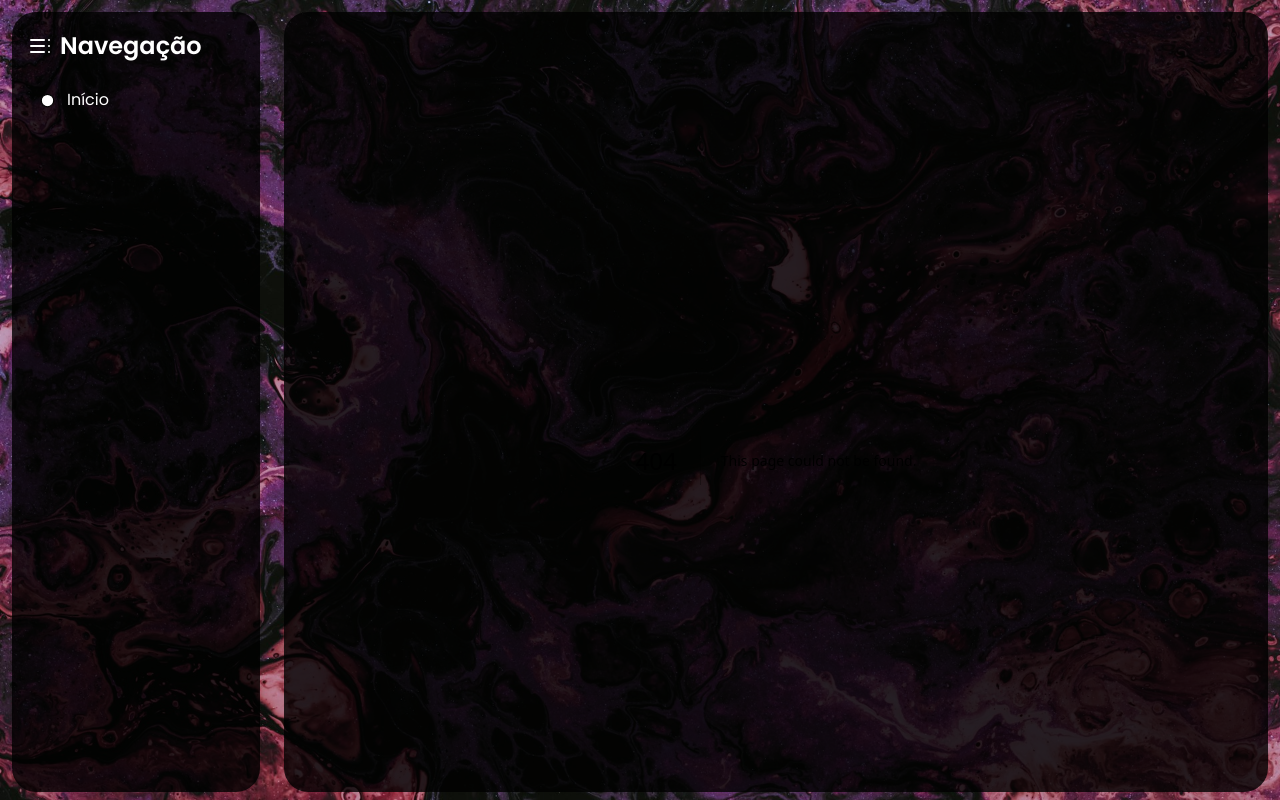
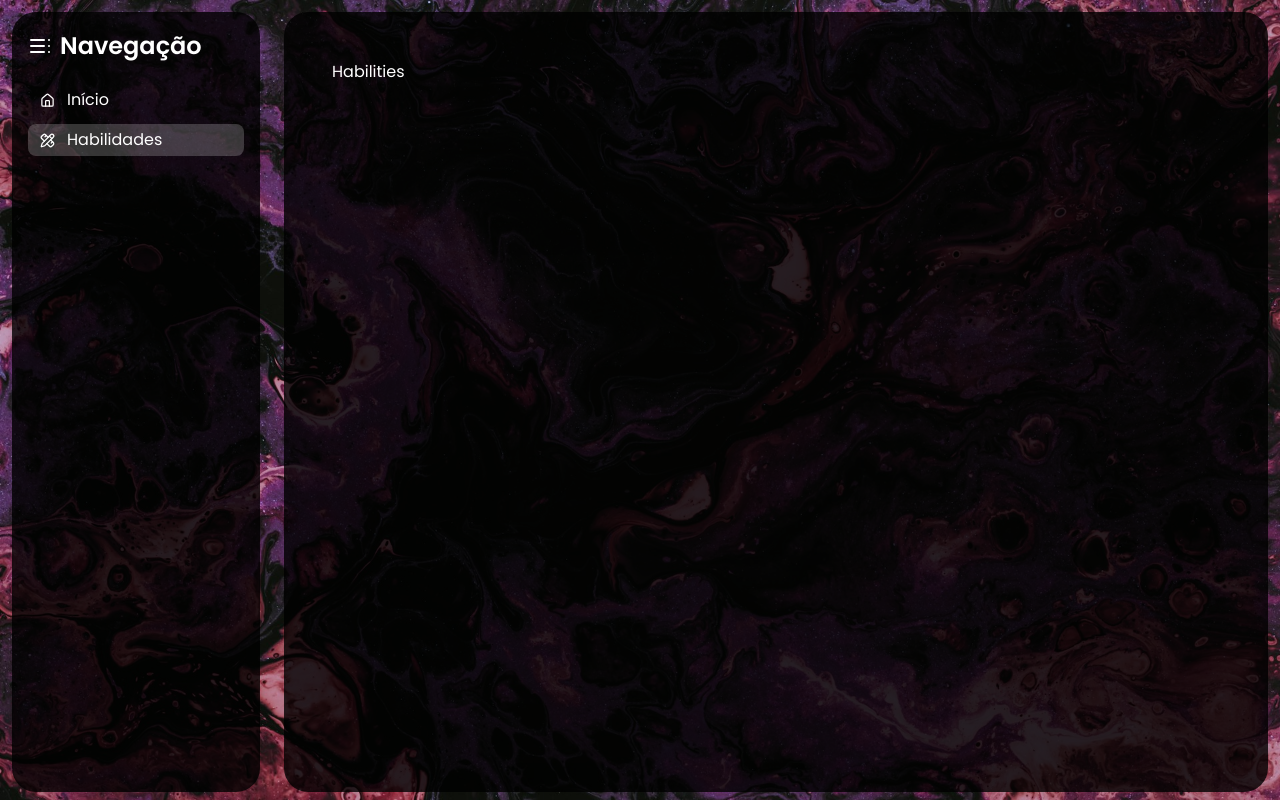
Before and after one commit to larissaOliveiraz/portfolio-next, a Next.js app: page /habilities in a window 1280 px wide. Before the commit this address had no page. Built offline with nearby package versions, Linux system fonts and the light colour scheme.

Commit message:
feat: base habilities page

```diff
--- /dev/null
+++ b/src/app/habilities/page.tsx
@@ -0,0 +1,3 @@
+export default function Habilities() {
+  return <div className="text-white">Habilities</div>;
+}
--- a/src/components/Header.tsx
+++ b/src/components/Header.tsx
@@ -1,6 +1,6 @@
 "use client";
 
-import { TableOfContents } from "lucide-react";
+import { House, PencilRuler, TableOfContents } from "lucide-react";
 import { HeaderButton } from "./HeaderButton";
 import { usePathname } from "next/navigation";
 
@@ -14,8 +14,14 @@ export function Header() {
         <h2 className="text-white font-[600] text-[1.5rem]">Navegação</h2>
       </div>
 
-      <div>
-        <HeaderButton title="Início" isActive={pathname === "/"} />
+      <div className="flex flex-col gap-2">
+        <HeaderButton title="Início" isActive={pathname === "/"} icon={House} />
+        <HeaderButton
+          title="Habilidades"
+          isActive={pathname === "/habilities"}
+          icon={PencilRuler}
+          pathname="/habilities"
+        />
       </div>
     </header>
   );
--- a/src/components/HeaderButton.tsx
+++ b/src/components/HeaderButton.tsx
@@ -1,6 +1,6 @@
 "use client";
 
-import { ChevronDown, ChevronRight, Circle } from "lucide-react";
+import { ChevronDown, ChevronRight, Circle, LucideProps } from "lucide-react";
 import Link from "next/link";
 
 type HeaderButtonProps = {
@@ -8,6 +8,7 @@ type HeaderButtonProps = {
   onExpand?: () => void;
   pathname?: string;
   isActive: boolean;
+  icon?: React.ComponentType<LucideProps>;
   subitems?: boolean;
   subitemsExpanded?: boolean;
 };
@@ -17,6 +18,7 @@ export function HeaderButton({
   onExpand,
   pathname = "/",
   isActive,
+  icon: Icon,
   subitems = false,
   subitemsExpanded = false,
 }: HeaderButtonProps) {
@@ -41,7 +43,7 @@ export function HeaderButton({
         isActive && "bg-white/20"
       }`}
     >
-      <Circle size={15} fill="white" />
+      {Icon && <Icon size={15} color="white" />}
       <p className="text-white">{title}</p>
     </Link>
   );
```
